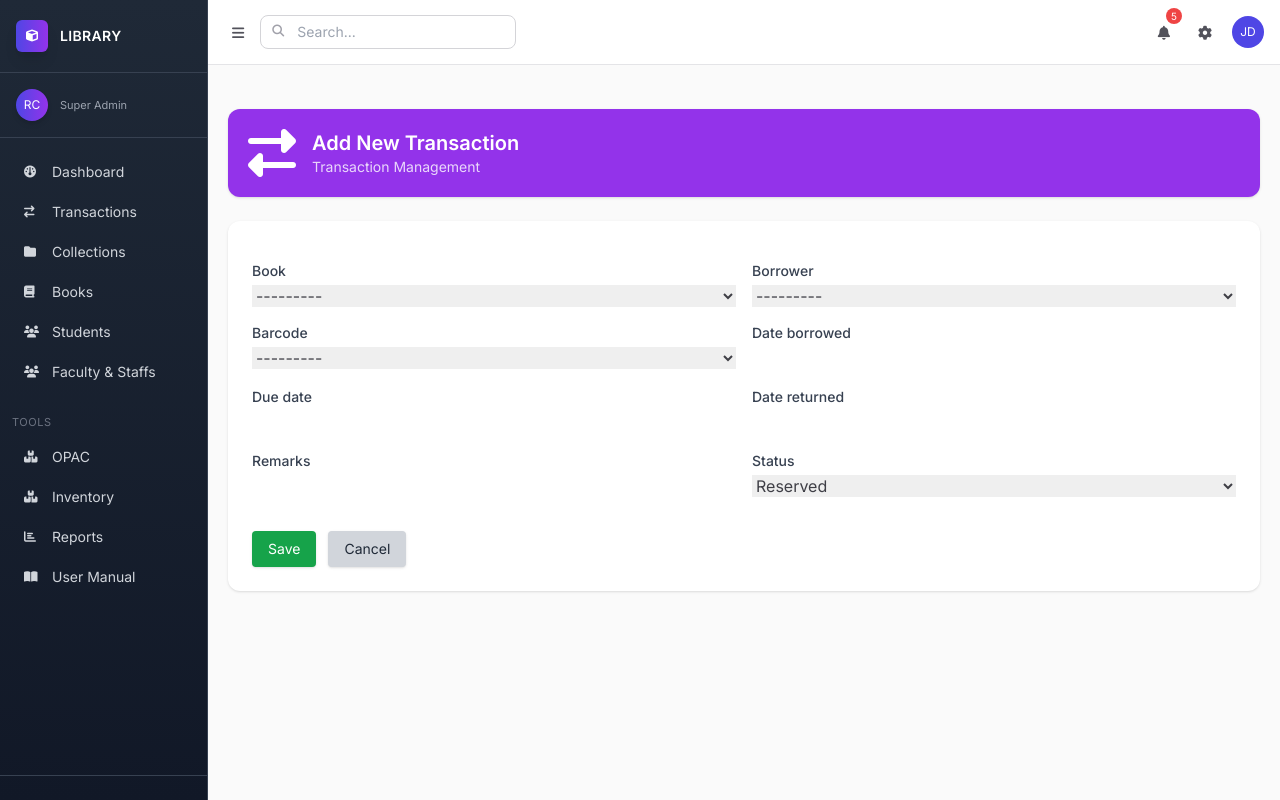
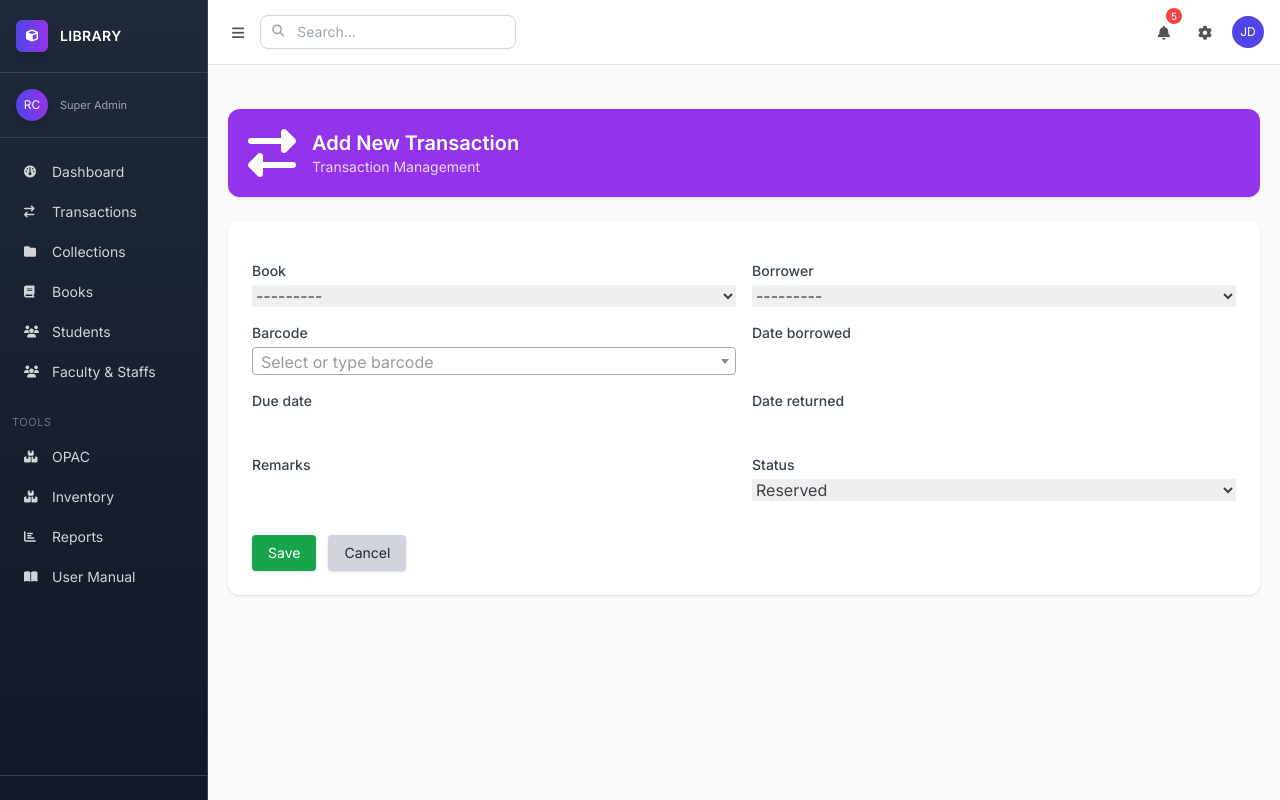
Before and after one commit to renspike1993/moist-django, a Django app: page /library/transactions/add/ in a window 1280 px wide. Run offline with Django 5.2, Linux system fonts and the light colour scheme; data comes from the database, SQL or seed files in the repository; both versions use the stored data as it was after the commit; some libraries are stand-ins or nearby versions.

Commit message:
UI improvements

```diff
--- a/apps/app2/forms.py
+++ b/apps/app2/forms.py
@@ -1,6 +1,6 @@
 # apps.app3/forms.py
 from django import forms
-from .models import Book,Collection,Transaction
+from .models import Book,Collection,Transaction,BookBarcode
 
 class BookForm(forms.ModelForm):
     class Meta:
@@ -115,8 +115,16 @@ class CollectionForm(forms.ModelForm):
         }
 
 
+class TransactionForm(forms.ModelForm):
+    # Override barcode field
+    barcode = forms.ModelChoiceField(
+        queryset=BookBarcode.objects.all(),
+        required=False,
+        widget=forms.Select(attrs={
+            'class': 'border rounded px-2 py-1 w-full',  # Tailwind styling
+        })
+    )
 
-class TransactionForm(forms.ModelForm):
     class Meta:
         model = Transaction
         fields = "__all__"
--- a/templates/app2/transactions/transaction_form.html
+++ b/templates/app2/transactions/transaction_form.html
@@ -58,4 +58,5 @@
     </form>
 </div>
 
+
 {% endblock %}
--- a/templates/base.html
+++ b/templates/base.html
@@ -68,6 +68,7 @@
 				background: linear-gradient(180deg, #1f2937 0%, #111827 100%);
 			}
 		</style>
+		<link href="https://cdn.jsdelivr.net/npm/select2@4.1.0/dist/css/select2.min.css" rel="stylesheet" />
 	</head>
 
 	<body class="bg-soft-50 text-soft-700">
@@ -240,6 +241,17 @@
 				</main>
 			</div>
 		</div>
+		<script src="https://cdn.jsdelivr.net/npm/jquery@3.6.0/dist/jquery.min.js"></script>
+		<!-- if not already included -->
+		<script src="https://cdn.jsdelivr.net/npm/select2@4.1.0/dist/js/select2.min.js"></script>
+		<script>
+			$(document).ready(function () {
+				$("#id_barcode").select2({
+					placeholder: "Select or type barcode",
+					allowClear: true,
+				});
+			});
+		</script>
 
 		<script>
 			// thin sidebar toggle
```
Also changed, not shown: db.sqlite3, 1 other file.
